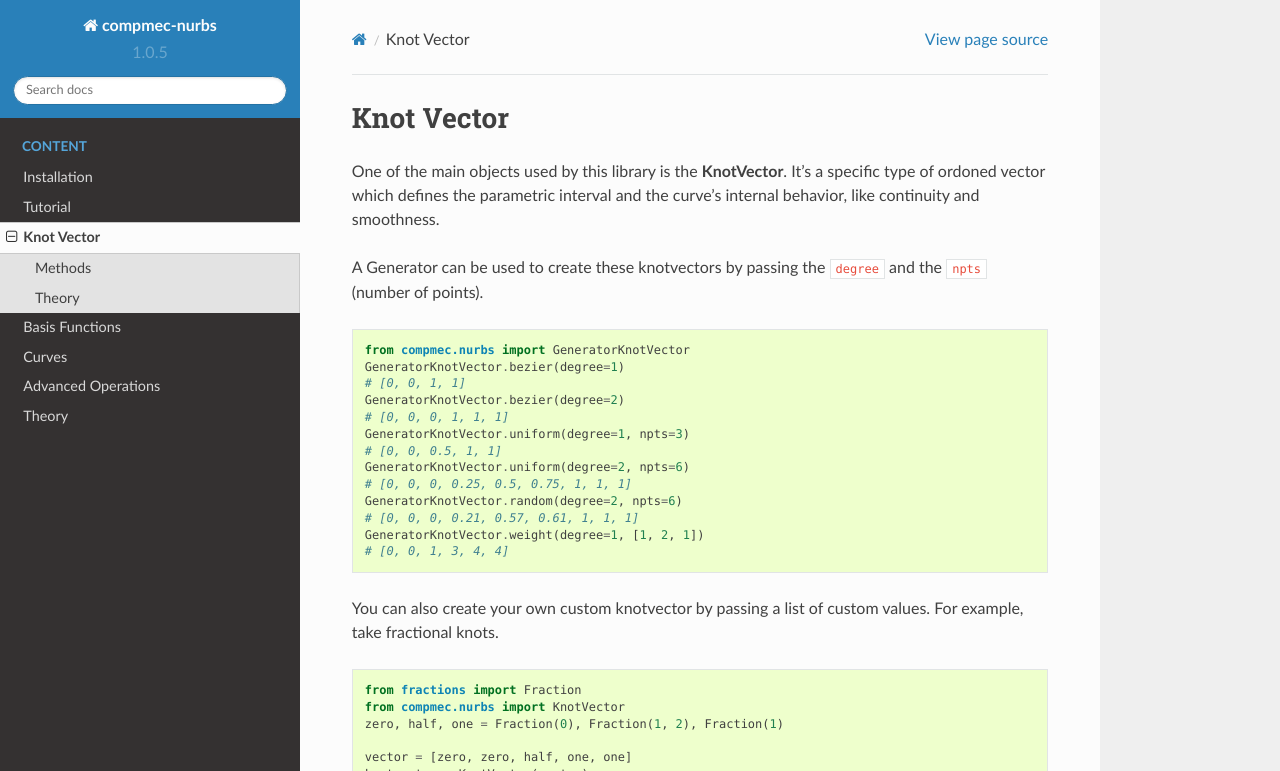
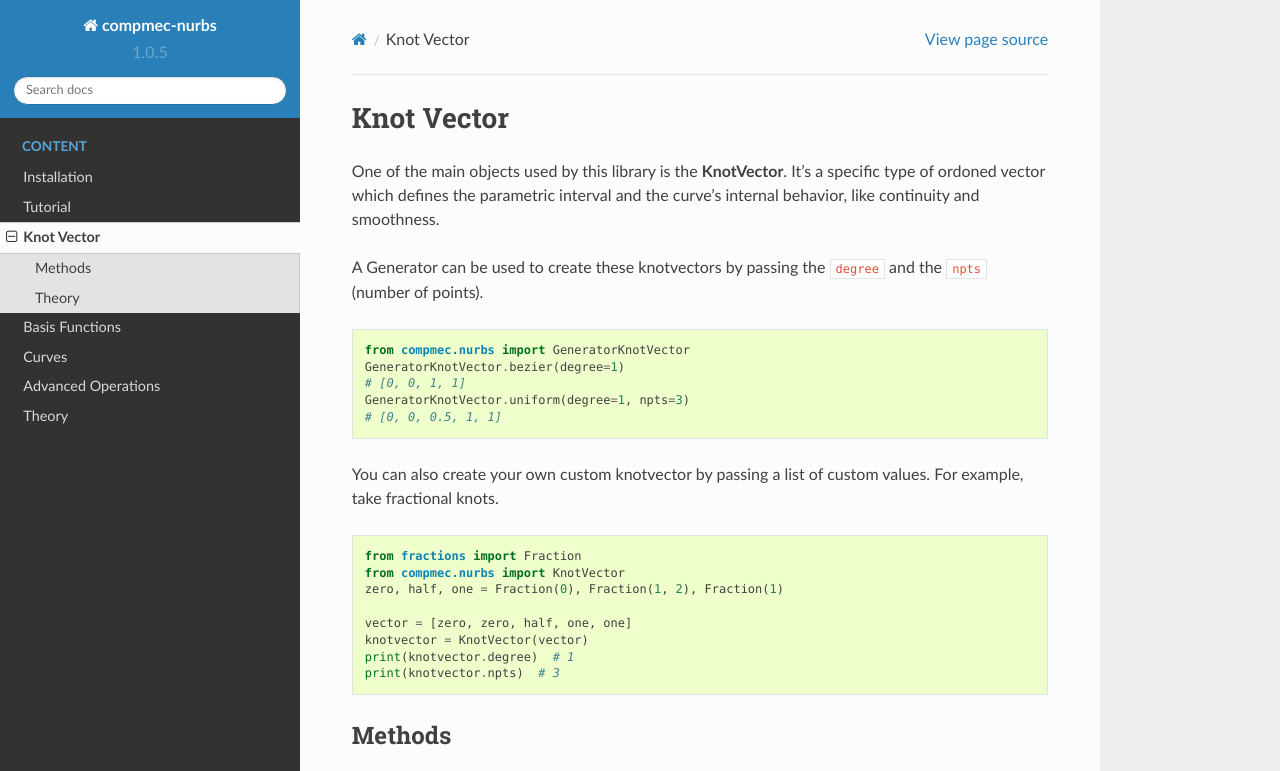
Before and after one commit to compmec/pynurbs, a Sphinx documentation site: the page built from docs/source/rst/knotvector.rst, in a window 1280 px wide and 900 px high, cut to the strip 0-771 px from the top of the window. Built offline with Sphinx 7.4.7 and the Read the Docs theme 2.0.0, drawn with Linux system fonts in a browser that asks for light colours; the version number is read from the project's files by our own code.

```diff
--- a/docs/source/rst/knotvector.rst
+++ b/docs/source/rst/knotvector.rst
@@ -11,16 +11,8 @@
     from compmec.nurbs import GeneratorKnotVector
     GeneratorKnotVector.bezier(degree=1)
     # [0, 0, 1, 1]
-    GeneratorKnotVector.bezier(degree=2)
-    # [0, 0, 0, 1, 1, 1]
     GeneratorKnotVector.uniform(degree=1, npts=3)
     # [0, 0, 0.5, 1, 1]
-    GeneratorKnotVector.uniform(degree=2, npts=6)
-    # [0, 0, 0, 0.25, 0.5, 0.75, 1, 1, 1]
-    GeneratorKnotVector.random(degree=2, npts=6)
-    # [0, 0, 0, 0.21, 0.57, 0.61, 1, 1, 1]
-    GeneratorKnotVector.weight(degree=1, [1, 2, 1])
-    # [0, 0, 1, 3, 4, 4]
 
 You can also create your own custom knotvector by passing a list of custom values.
 For example, take fractional knots.
```
Also changed, not shown: 2 other files.
